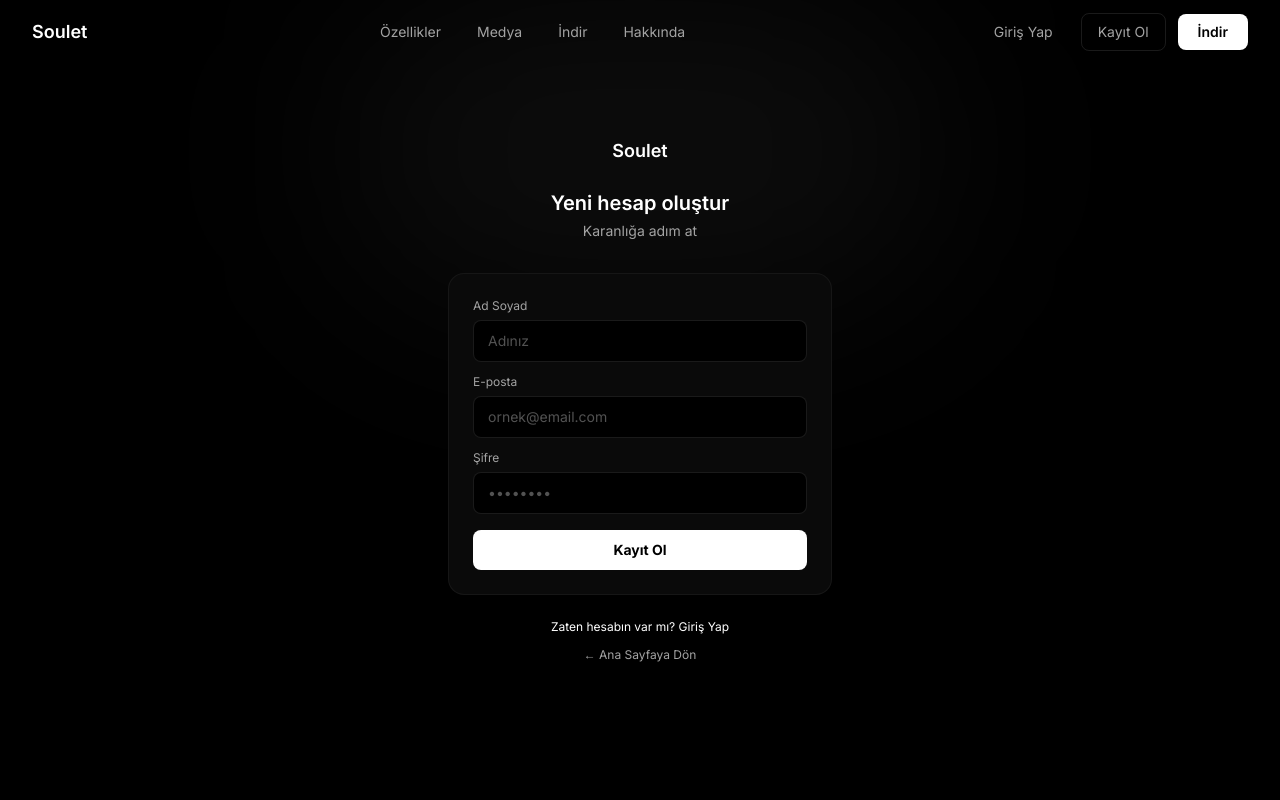
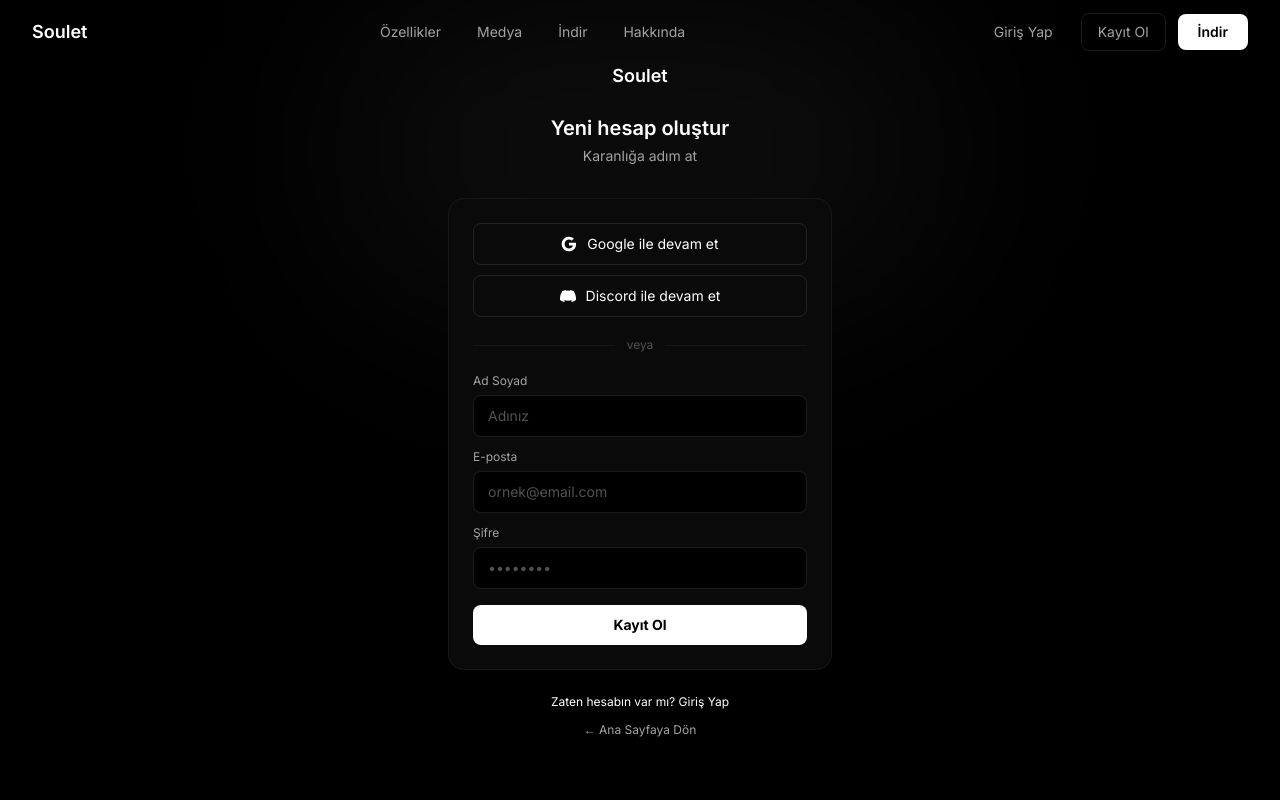
Before and after one commit to cinar12322/souletfnafsite, a Next.js app: page /kayit in a window 1280 px wide. Shown: the top 800 px of the page. Built offline with nearby package versions, Linux system fonts and the light colour scheme.

Commit message:
feat: Kayit sayfasina sosyal giris butonlari eklendi

```diff
--- a/src/app/kayit/page.tsx
+++ b/src/app/kayit/page.tsx
@@ -1,6 +1,7 @@
 "use client";
 
 import { useState } from "react";
+import { signIn } from "next-auth/react";
 import Link from "next/link";
 
 export default function KayitPage() {
@@ -33,6 +34,39 @@
         </div>
 
         <div className="p-6 rounded-2xl border border-white/5 bg-surface">
+          <div className="flex flex-col gap-2.5 mb-5">
+            <button
+              onClick={() => signIn("google", { callbackUrl: "/" })}
+              className="flex items-center justify-center gap-2.5 w-full py-2.5 border border-white/10 rounded-lg text-sm text-white hover:bg-white/5 transition-colors cursor-pointer"
+            >
+              <svg className="w-4 h-4" viewBox="0 0 24 24">
+                <path fill="#ffffff" d="M22.56 12.25c0-.78-.07-1.53-.2-2.25H12v4.26h5.92a5.06 5.06 0 01-2.2 3.32v2.77h3.57c2.08-1.92 3.28-4.74 3.28-8.1z" />
+                <path fill="#ffffff" d="M12 23c2.97 0 5.46-.98 7.28-2.66l-3.57-2.77c-.98.66-2.23 1.06-3.71 1.06-2.86 0-5.29-1.93-6.16-4.53H2.18v2.84C3.99 20.53 7.7 23 12 23z" />
+                <path fill="#ffffff" d="M5.84 14.09c-.22-.66-.35-1.36-.35-2.09s.13-1.43.35-2.09V7.07H2.18C1.43 8.55 1 10.22 1 12s.43 3.45 1.18 4.93l2.85-2.22.81-.62z" />
+                <path fill="#ffffff" d="M12 5.38c1.62 0 3.06.56 4.21 1.64l3.15-3.15C17.45 2.09 14.97 1 12 1 7.7 1 3.99 3.47 2.18 7.07l3.66 2.84c.87-2.6 3.3-4.53 6.16-4.53z" />
+              </svg>
+              Google ile devam et
+            </button>
+            <button
+              onClick={() => signIn("discord", { callbackUrl: "/" })}
+              className="flex items-center justify-center gap-2.5 w-full py-2.5 border border-white/10 rounded-lg text-sm text-white hover:bg-white/5 transition-colors cursor-pointer"
+            >
+              <svg className="w-4 h-4" fill="#ffffff" viewBox="0 0 24 24">
+                <path d="M20.317 4.37a19.791 19.791 0 0 0-4.885-1.515.074.074 0 0 0-.079.037c-.21.375-.444.864-.608 1.25a18.27 18.27 0 0 0-5.487 0 12.64 12.64 0 0 0-.617-1.25.077.077 0 0 0-.079-.037A19.736 19.736 0 0 0 3.677 4.37a.07.07 0 0 0-.032.027C.533 9.046-.32 13.58.099 18.057a.082.082 0 0 0 .031.057 19.9 19.9 0 0 0 5.993 3.03.078.078 0 0 0 .084-.028c.462-.63.874-1.295 1.226-1.994a.076.076 0 0 0-.041-.106 13.107 13.107 0 0 1-1.872-.892.077.077 0 0 1-.008-.128c.126-.094.252-.192.373-.292a.074.074 0 0 1 .077-.01c3.928 1.793 8.18 1.793 12.062 0a.074.074 0 0 1 .078.01c.12.098.246.198.373.292a.077.077 0 0 1-.006.127 12.299 12.299 0 0 1-1.873.892.077.077 0 0 0-.041.107c.36.698.772 1.362 1.225 1.993a.076.076 0 0 0 .084.028 19.839 19.839 0 0 0 6.002-3.03.077.077 0 0 0 .032-.054c.5-5.177-.838-9.674-3.549-13.66a.061.061 0 0 0-.031-.03z" />
+              </svg>
+              Discord ile devam et
+            </button>
+          </div>
+
+          <div className="relative my-5">
+            <div className="absolute inset-0 flex items-center">
+              <div className="w-full border-t border-white/5" />
+            </div>
+            <div className="relative flex justify-center">
+              <span className="px-3 bg-surface text-xs text-text-muted">veya</span>
+            </div>
+          </div>
+
           <form onSubmit={handleRegister} className="flex flex-col gap-3">
             <div>
               <label htmlFor="name" className="block text-xs text-text-secondary mb-1.5">Ad Soyad</label>
```
